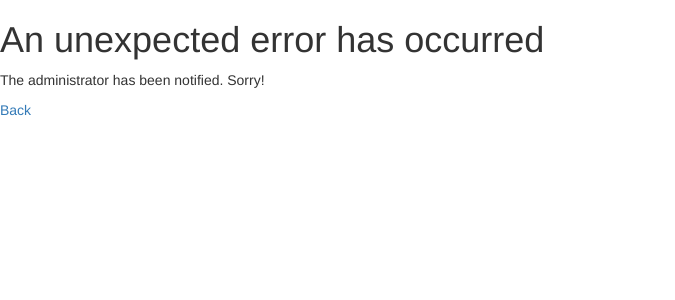
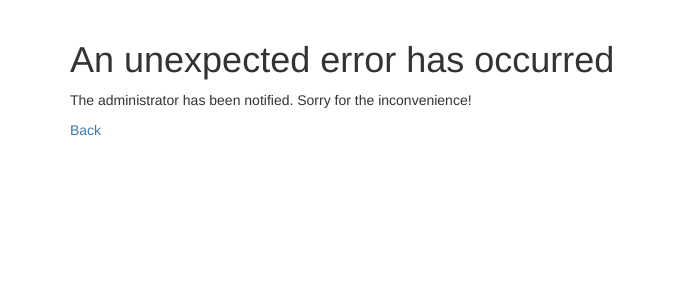
Before and after one commit to serafimworld/microblog, a Flask app: template app/templates/500.html in a window 1280 px wide. Shown: the part 52-352 px from the top of the page, without its empty margins (0-675 px from the left). Run offline with Flask 2, Linux system fonts and the light colour scheme; the template is opened without the code that fills it, so the values that code supplies are empty; some libraries are stand-ins or nearby versions.

Commit message:
new template

```diff
--- a/app/templates/500.html
+++ b/app/templates/500.html
@@ -1,7 +1,7 @@
 {% extends "base.html" %}
 
-{% block content %}
+{% block app_content %}
     <h1>An unexpected error has occurred</h1>
-    <p>The administrator has been notified. Sorry!</p>
+    <p>The administrator has been notified. Sorry for the inconvenience!</p>
     <p><a href="{{ url_for('index') }}">Back</a></p>
 {% endblock %}
```
